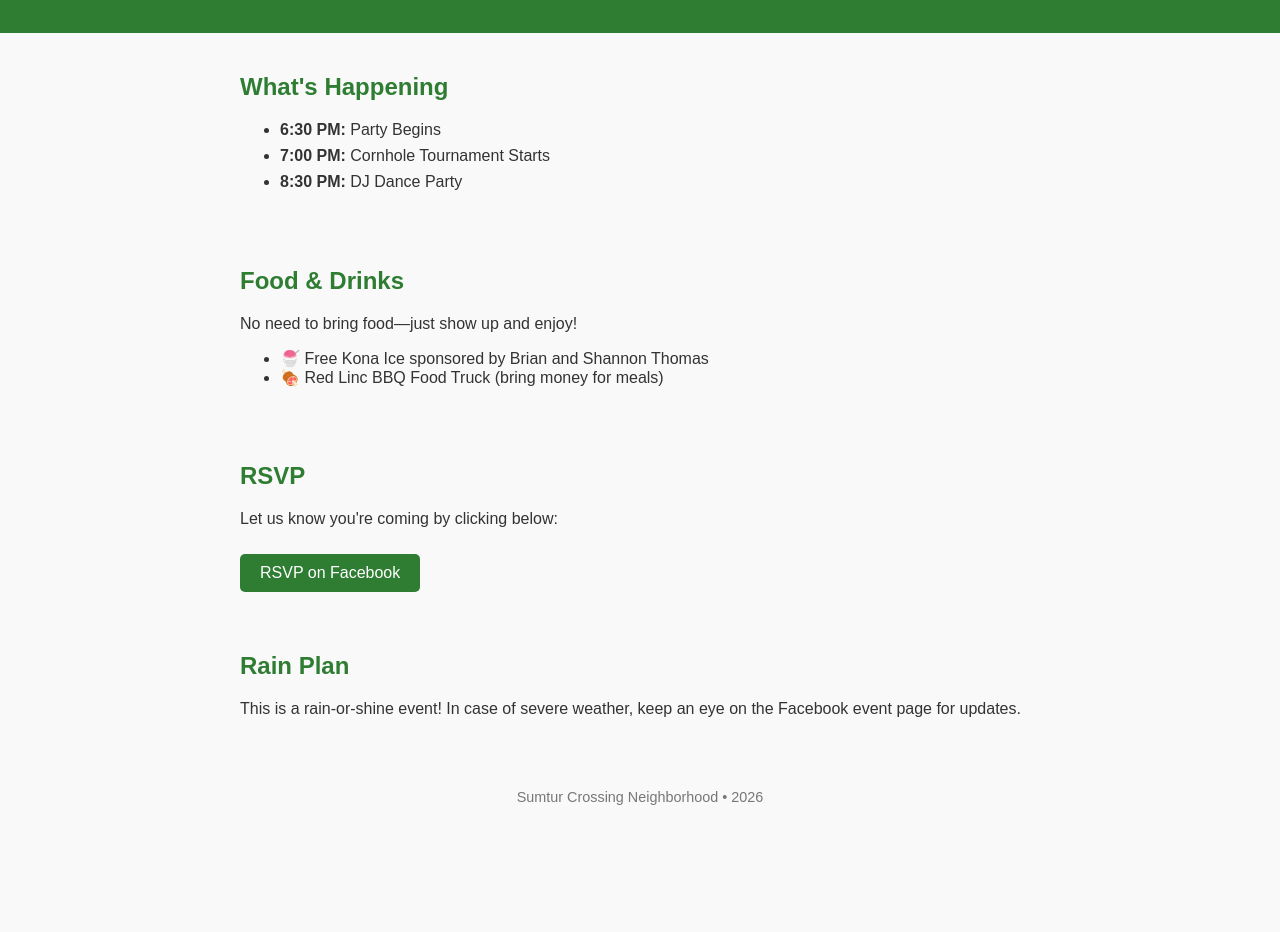
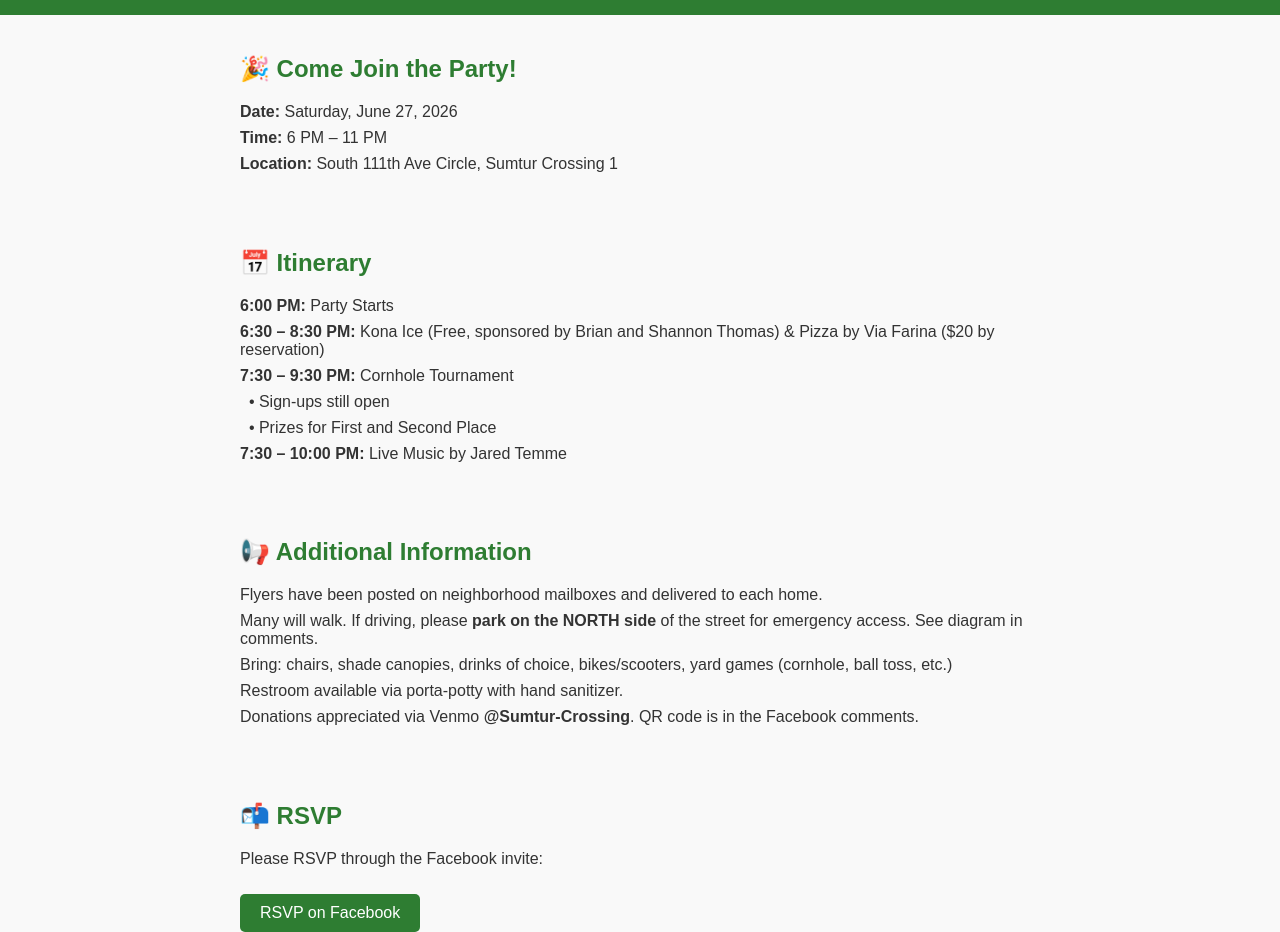
Before and after one commit to SumturParty/party-site, a plain HTML site: page index.html in a window 1280 px wide. Shown: the part 139-1071 px from the top of the page. Before the commit the page ends 978 px from the top, so only its background shows below. Drawn offline with Linux system fonts and the light colour scheme.

Commit message:
Update index.html

```diff
--- a/index.html
+++ b/index.html
@@ -1,4 +1,4 @@
-by<!DOCTYPE html>
+<!DOCTYPE html>
 <html lang="en">
 <head>
   <meta charset="UTF-8">
@@ -26,7 +26,11 @@ by<!DOCTYPE html>
     h2 {
       color: #2e7d32;
     }
-    .timeline li {
+    ul.timeline, ul.details {
+      list-style-type: none;
+      padding-left: 0;
+    }
+    ul.timeline li, ul.details li {
       margin-bottom: 8px;
     }
     .btn {
@@ -50,40 +54,49 @@ by<!DOCTYPE html>
 
 <header>
   <h1>Sumtur Crossing Neighborhood Party 2026</h1>
-  <p>June 27th, 2026 • 6:30 PM • 111th Ave Cir</p>
+  <p>Saturday, June 27, 2026 • 6:00 PM – 11:00 PM • South 111th Ave Circle</p>
 </header>
 
 <section>
-  <h2>What's Happening</h2>
-  <ul class="timeline">
-    <li><strong>6:30 PM:</strong> Party Begins</li>
-    <li><strong>7:00 PM:</strong> Cornhole Tournament Starts</li>
-    <li><strong>8:30 PM:</strong> DJ Dance Party</li>
+  <h2>🎉 Come Join the Party!</h2>
+  <ul class="details">
+    <li><strong>Date:</strong> Saturday, June 27, 2026</li>
+    <li><strong>Time:</strong> 6 PM – 11 PM</li>
+    <li><strong>Location:</strong> South 111th Ave Circle, Sumtur Crossing 1</li>
   </ul>
 </section>
 
 <section>
-  <h2>Food & Drinks</h2>
-  <p>No need to bring food—just show up and enjoy!</p>
-  <ul>
-    <li>🍧 Free Kona Ice sponsored by Brian and Shannon Thomas</li>
-    <li>🍖 Red Linc BBQ Food Truck (bring money for meals)</li>
+  <h2>📅 Itinerary</h2>
+  <ul class="timeline">
+    <li><strong>6:00 PM:</strong> Party Starts</li>
+    <li><strong>6:30 – 8:30 PM:</strong> Kona Ice (Free, sponsored by Brian and Shannon Thomas) & Pizza by Via Farina ($20 by reservation)</li>
+    <li><strong>7:30 – 9:30 PM:</strong> Cornhole Tournament</li>
+    <li>&nbsp;&nbsp;• Sign-ups still open</li>
+    <li>&nbsp;&nbsp;• Prizes for First and Second Place</li>
+    <li><strong>7:30 – 10:00 PM:</strong> Live Music by Jared Temme</li>
   </ul>
 </section>
 
 <section>
-  <h2>RSVP</h2>
-  <p>Let us know you're coming by clicking below:</p>
-  <a class="btn" href="https://www.facebook.com/events/" target="_blank">RSVP on Facebook</a>
+  <h2>📢 Additional Information</h2>
+  <ul class="details">
+    <li>Flyers have been posted on neighborhood mailboxes and delivered to each home.</li>
+    <li>Many will walk. If driving, please <strong>park on the NORTH side</strong> of the street for emergency access. See diagram in comments.</li>
+    <li>Bring: chairs, shade canopies, drinks of choice, bikes/scooters, yard games (cornhole, ball toss, etc.)</li>
+    <li>Restroom available via porta-potty with hand sanitizer.</li>
+    <li>Donations appreciated via Venmo <strong>@Sumtur-Crossing</strong>. QR code is in the Facebook comments.</li>
+  </ul>
 </section>
 
 <section>
-  <h2>Rain Plan</h2>
-  <p>This is a rain-or-shine event! In case of severe weather, keep an eye on the Facebook event page for updates.</p>
+  <h2>📬 RSVP</h2>
+  <p>Please RSVP through the Facebook invite:</p>
+  <a class="btn" href="https://fb.me/e/36m0RAxxm" target="_blank">RSVP on Facebook</a>
 </section>
 
 <footer>
-  <p>Sumtur Crossing Neighborhood • 2026</p>
+  <p>Sumtur Crossing Neighborhood • 2024</p>
 </footer>
 
 </body>
```
